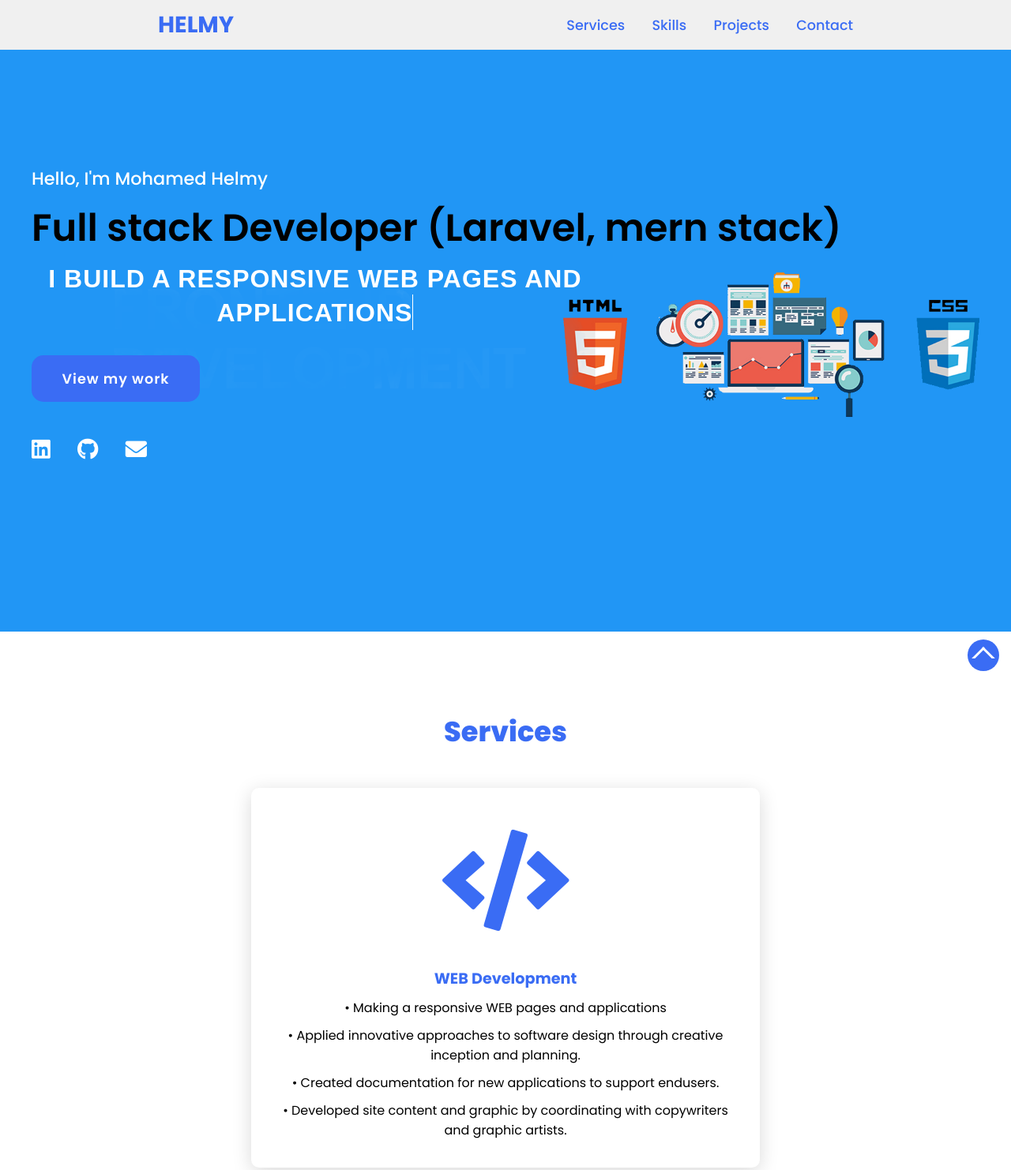
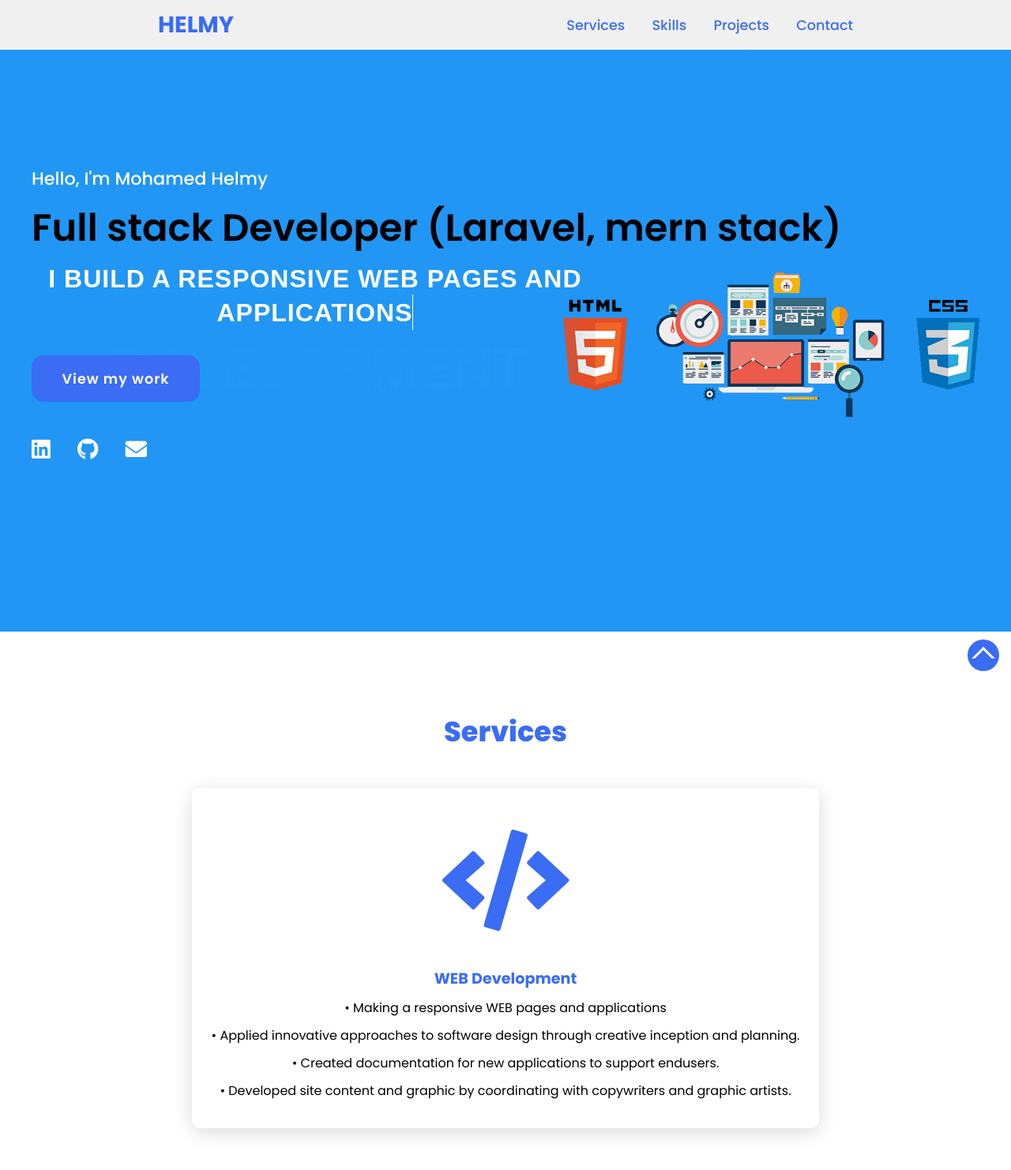
Before and after one commit to Mohamed-Helmy15/my-website, a plain HTML site: page index.html in a window 1280 px wide. Shown: the top 1482 px of the page at 79% size. Drawn offline with nearby package versions, Linux system fonts and the light colour scheme.

Commit message:
edit some styling

```diff
--- a/style.css
+++ b/style.css
@@ -185,7 +185,7 @@ section {
 
 .card {
   background-color: #fff;
-  width: 40.25em;
+  /* width: 40.25em; */
   box-shadow: 0 5px 25px rgba(1 1 1 / 15%);
   border-radius: 10px;
   padding: 25px;
```
